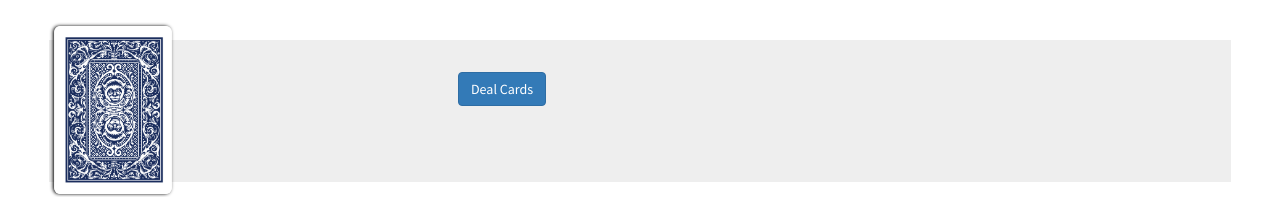
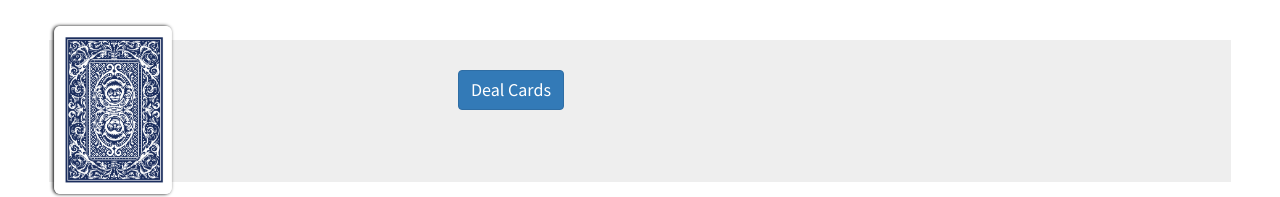
Before and after one commit to britbroet/go-fish, a plain HTML site: page index.html in a window 1280 px wide. Shown: the part 257-454 px from the top of the page. Drawn offline with nearby package versions, Linux system fonts and the light colour scheme.

Commit message:
publishing to gh pages

```diff
--- a/style.css
+++ b/style.css
@@ -229,11 +229,17 @@ body {
 	display: none;
 }
 
+#dealButton {
+	font-size: 18px;
+}
+
 .activeButton {
     background: #cecece !important;
     text-decoration: none;
     color: #ccc !important;
 }
+
+
 
 #giveCardsButton {
 	display: none;
```
